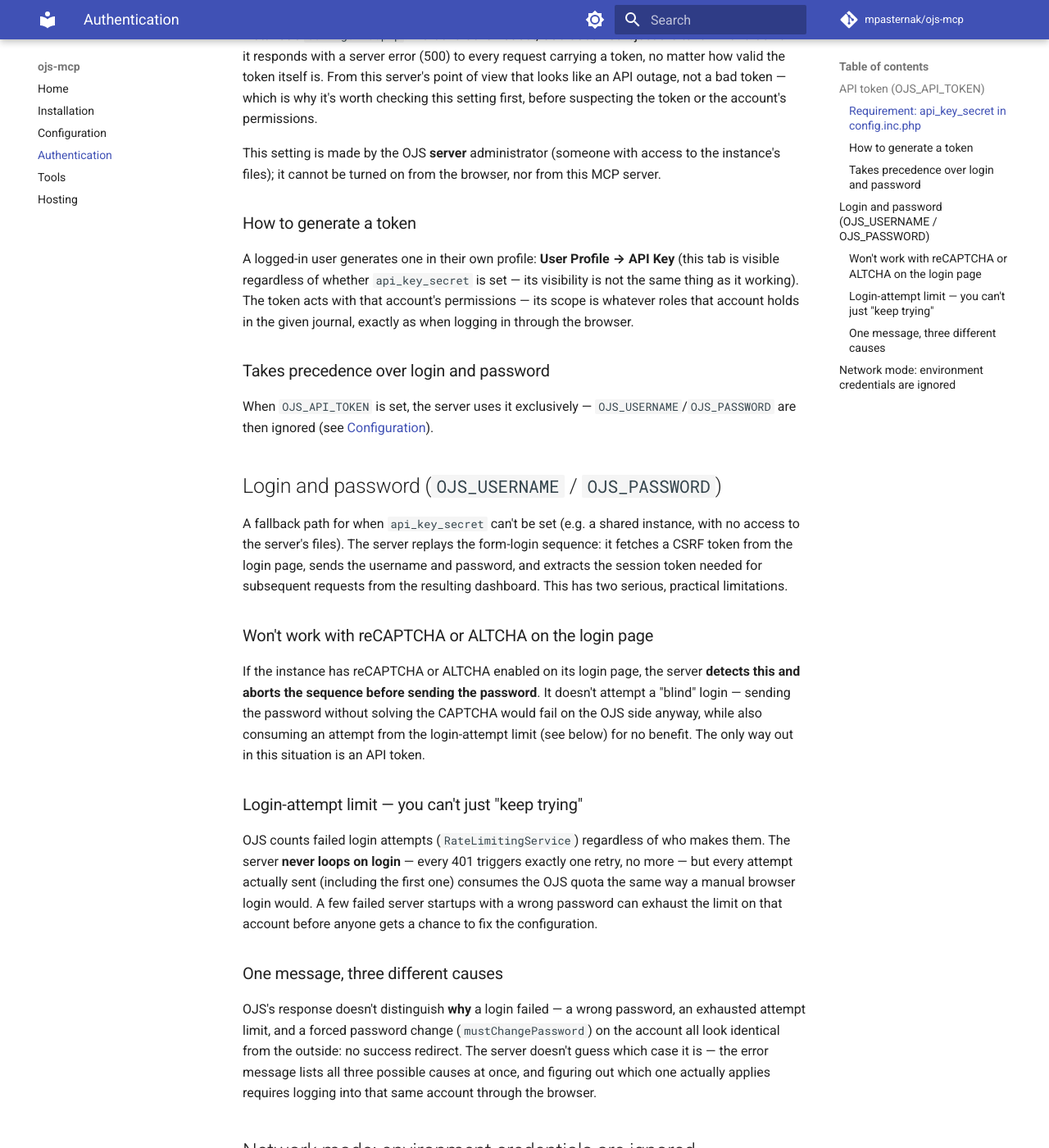
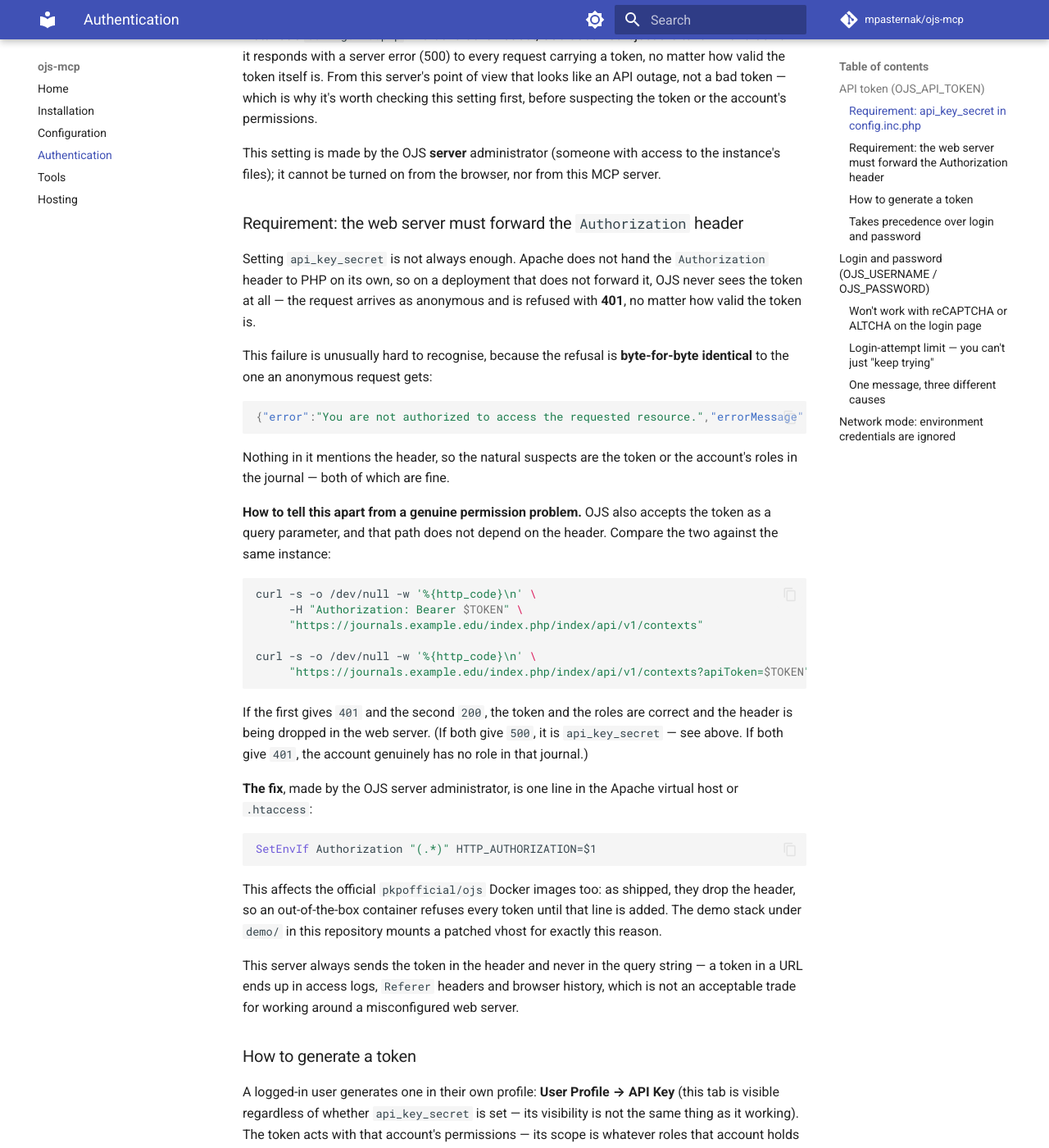
Before and after one commit to mpasternak/ojs-mcp, an MkDocs documentation site: the page built from docs/authentication.md, in a window 1280 px wide and 1400 px high, scrolled down 565 px. Shown: the whole window at 82% size. Built offline with MkDocs 1.6.1 and Material for MkDocs 9.7.7, drawn with Linux system fonts in a browser that asks for light colours; comment, search, counter and statistics services are not loaded.

Commit message:
Fix `python -m ojs_mcp.server`, document the Authorization header trap
Two findings from the first run against a live OJS instance.

`python -m ojs_mcp.server` silently did nothing. The module had no
`__main__` block, so it imported, defined `main()`, and exited 0 — which
looks like success from a shell, but an MCP client launched that way sees
only the stdio pipe close and reports a bare "connection closed" with no
hint at the cause. The regression test asserts `--version` output, which
can only come from `main()` actually running.

Apache does not hand the `Authorization` header to PHP on its own. On a
deployment that does not forward it — the default, including the official
pkpofficial/ojs Docker images — OJS never sees the token, treats the
request as anonymous, and answers 401 with a body that is byte-for-byte
identical to an anonymous refusal. Nothing points at the header, so the
suspicion falls on the token or the account's journal roles, both of
which are fine. The authentication documentation now names the symptom,
gives the `?apiToken=` comparison that tells this case apart from a
missing role (and from a missing `api_key_secret`, which answers 500),
and gives the one-line `SetEnvIf` fix.

The README status section is updated to match what has actually been
verified: the seventeen always-registered tools answered against a live
OJS 3.5.0-5; the five write tools and login/password authentication have
still only been read out of the PKP source.

Co-Authored-By: Claude Opus 5 (1M context) <noreply@anthropic.com>
Claude-Session: https://claude.ai/code/session_01EXhSU8hfbhqXhZ6TURjXEE

````diff
--- a/docs/authentication.md
+++ b/docs/authentication.md
@@ -32,6 +32,58 @@ account's permissions.
 This setting is made by the OJS **server** administrator (someone with
 access to the instance's files); it cannot be turned on from the
 browser, nor from this MCP server.
+
+### Requirement: the web server must forward the `Authorization` header
+
+Setting `api_key_secret` is not always enough. Apache does not hand the
+`Authorization` header to PHP on its own, so on a deployment that does not
+forward it, OJS never sees the token at all — the request arrives as
+anonymous and is refused with **401**, no matter how valid the token is.
+
+This failure is unusually hard to recognise, because the refusal is
+**byte-for-byte identical** to the one an anonymous request gets:
+
+```json
+{"error":"You are not authorized to access the requested resource.","errorMessage":""}
+```
+
+Nothing in it mentions the header, so the natural suspects are the token or
+the account's roles in the journal — both of which are fine.
+
+**How to tell this apart from a genuine permission problem.** OJS also
+accepts the token as a query parameter, and that path does not depend on
+the header. Compare the two against the same instance:
+
+```bash
+curl -s -o /dev/null -w '%{http_code}\n' \
+     -H "Authorization: Bearer $TOKEN" \
+     "https://journals.example.edu/index.php/index/api/v1/contexts"
+
+curl -s -o /dev/null -w '%{http_code}\n' \
+     "https://journals.example.edu/index.php/index/api/v1/contexts?apiToken=$TOKEN"
+```
+
+If the first gives `401` and the second `200`, the token and the roles are
+correct and the header is being dropped in the web server. (If both give
+`500`, it is `api_key_secret` — see above. If both give `401`, the account
+genuinely has no role in that journal.)
+
+**The fix**, made by the OJS server administrator, is one line in the Apache
+virtual host or `.htaccess`:
+
+```apache
+SetEnvIf Authorization "(.*)" HTTP_AUTHORIZATION=$1
+```
+
+This affects the official `pkpofficial/ojs` Docker images too: as shipped,
+they drop the header, so an out-of-the-box container refuses every token
+until that line is added. The demo stack under `demo/` in this repository
+mounts a patched vhost for exactly this reason.
+
+This server always sends the token in the header and never in the query
+string — a token in a URL ends up in access logs, `Referer` headers and
+browser history, which is not an acceptable trade for working around a
+misconfigured web server.
 
 ### How to generate a token
 
````
Also changed, not shown: CHANGELOG.md (+28 -0 lines), README.md (+27 -11 lines), 2 other files.
